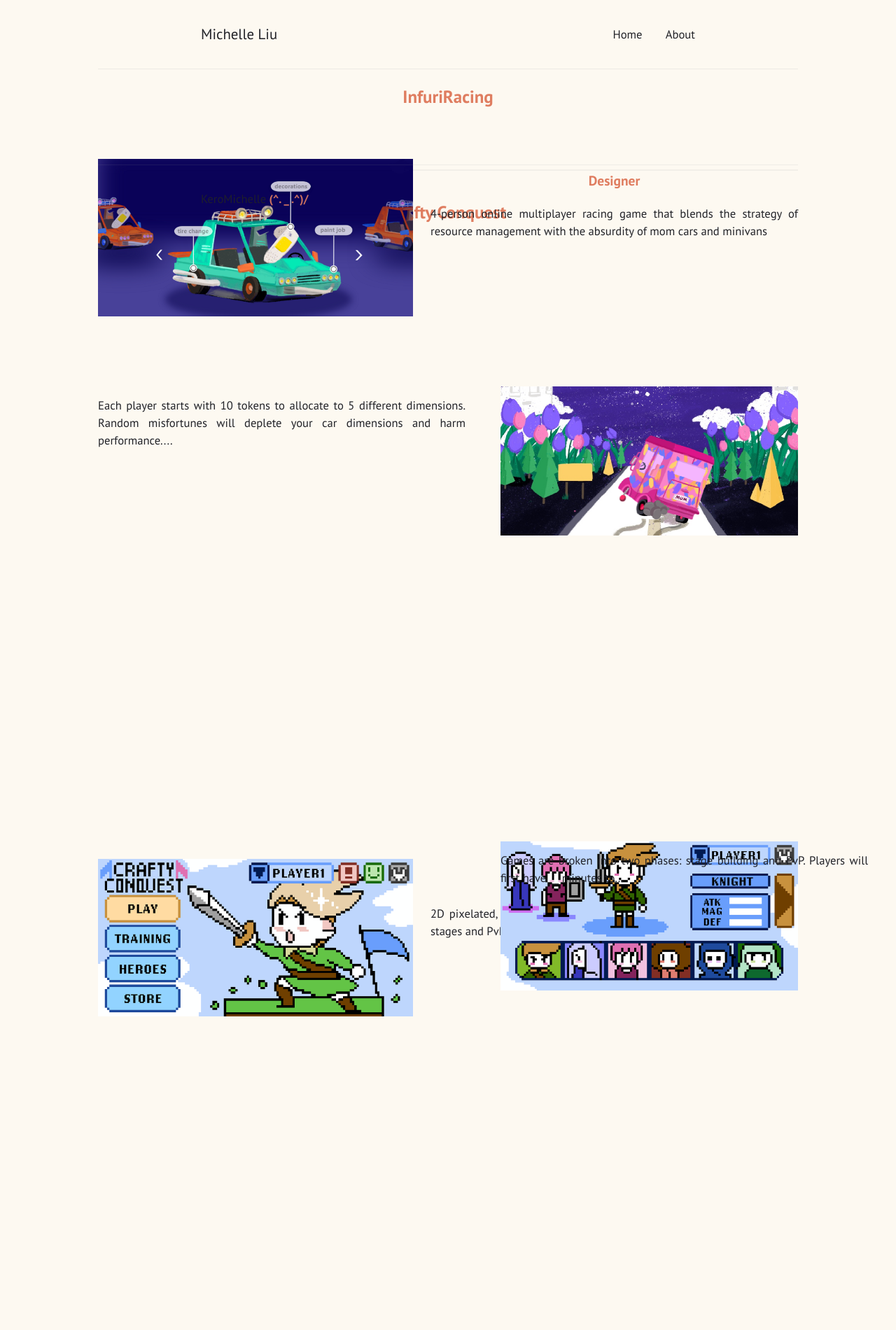
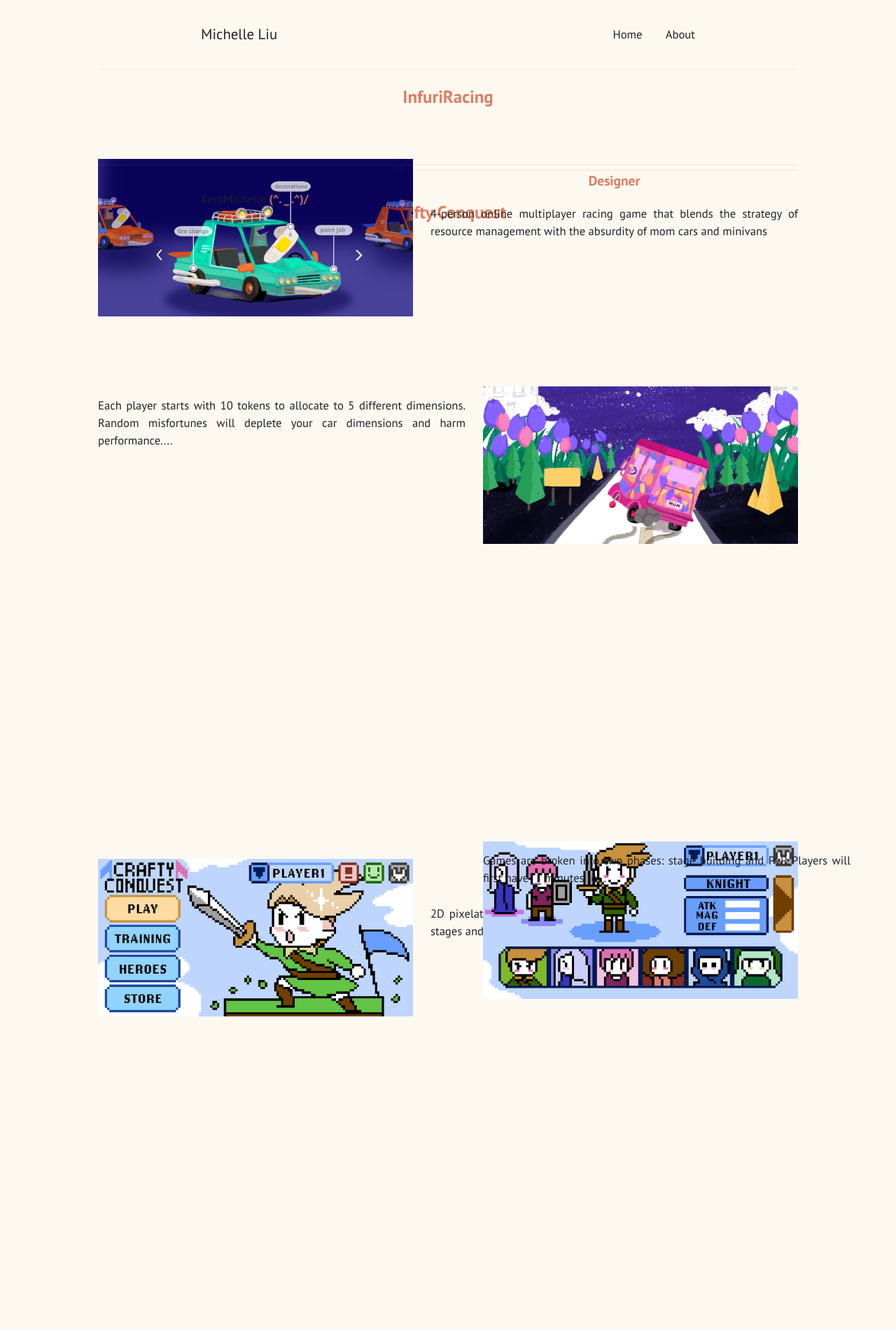
Before and after one commit to KeroMichelle/KeroMichelle.github.io, a Jekyll site: the page built from prototypes.html, in a window 1280 px wide. Shown: the whole page at 70% size. Built offline with Jekyll 4.4.1, drawn with Linux system fonts in a browser that asks for light colours.

Commit message:
spacing prototypes

```diff
--- a/_sass/classes.sass
+++ b/_sass/classes.sass
@@ -146,21 +146,21 @@
   top: 0
   right: 0
   width: 525px
-  height: 200px
+  height: 225px
 
 .box-row2-image
   position: absolute
   top: 0
   right: 0
-  width: 425px
-  height: 200px
+  width: 450px
+  height: 225px
 
 .box-row2-text
   position: absolute
   top: 0
   left: 0
   width: 525px
-  height: 200px
+  height: 225x
 
 
 
```
